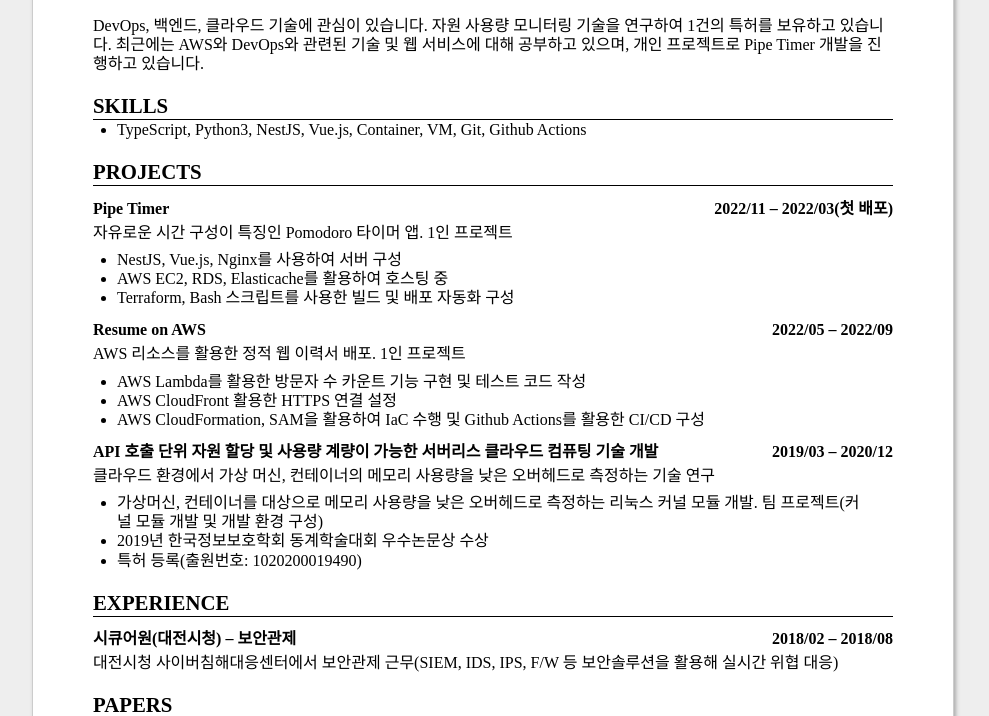
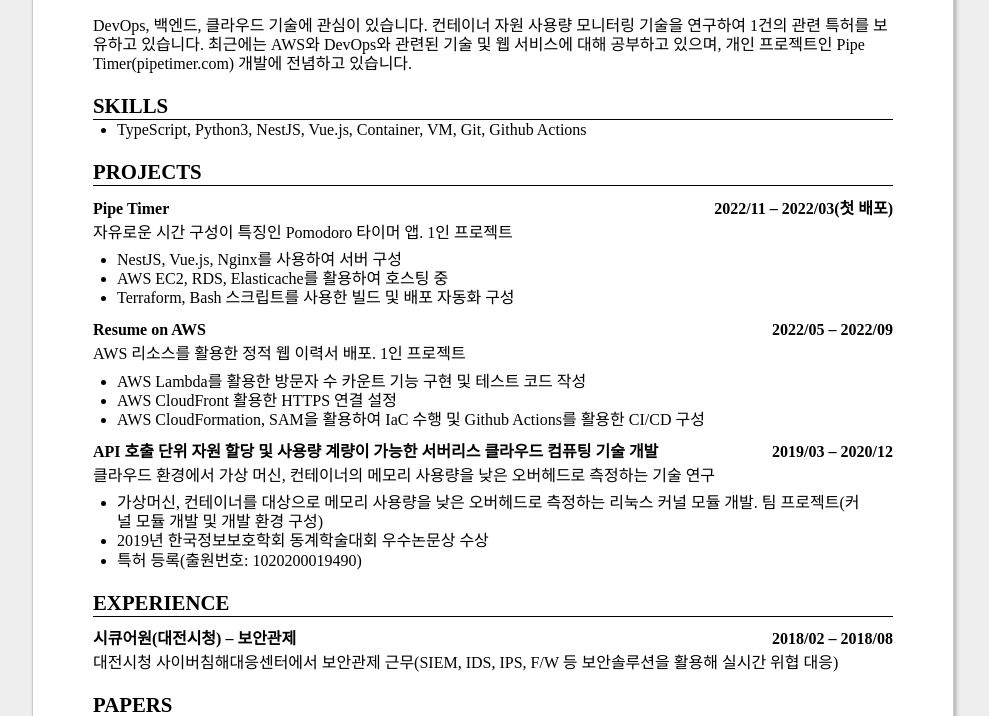
Before and after one commit to yidoyoon/resume-on-aws, a plain HTML site: page assets/web/ko/index.html in a window 1280 px wide. Shown: the part 142-858 px from the top of the page, without its empty margins (147-1136 px from the left). Drawn offline with Linux system fonts and the light colour scheme; no server answers.

Commit message:
docs: update resume

```diff
--- a/assets/web/ko/index.html
+++ b/assets/web/ko/index.html
@@ -21,7 +21,7 @@
     <br>
     <!-- The paragraph after the h1 and ul and before the first h2 is optional. It
     is intended to be used for a short summary. -->
-    <p> DevOps, 백엔드, 클라우드 기술에 관심이 있습니다. 자원 사용량 모니터링 기술을 연구하여 1건의 특허를 보유하고 있습니다. 최근에는 AWS와 DevOps와 관련된 기술 및 웹 서비스에 대해 공부하고 있으며, 개인 프로젝트로 Pipe Timer 개발을 진행하고 있습니다.</p>
+    <p> DevOps, 백엔드, 클라우드 기술에 관심이 있습니다. 컨테이너 자원 사용량 모니터링 기술을 연구하여 1건의 관련 특허를 보유하고 있습니다. 최근에는 AWS와 DevOps와 관련된 기술 및 웹 서비스에 대해 공부하고 있으며, 개인 프로젝트인 Pipe Timer(pipetimer.com) 개발에 전념하고 있습니다.</p>
     <h2>Skills</h2>
     <ul>
         <li>TypeScript, Python3, NestJS, Vue.js, Container, VM, Git, Github Actions</li>
```
